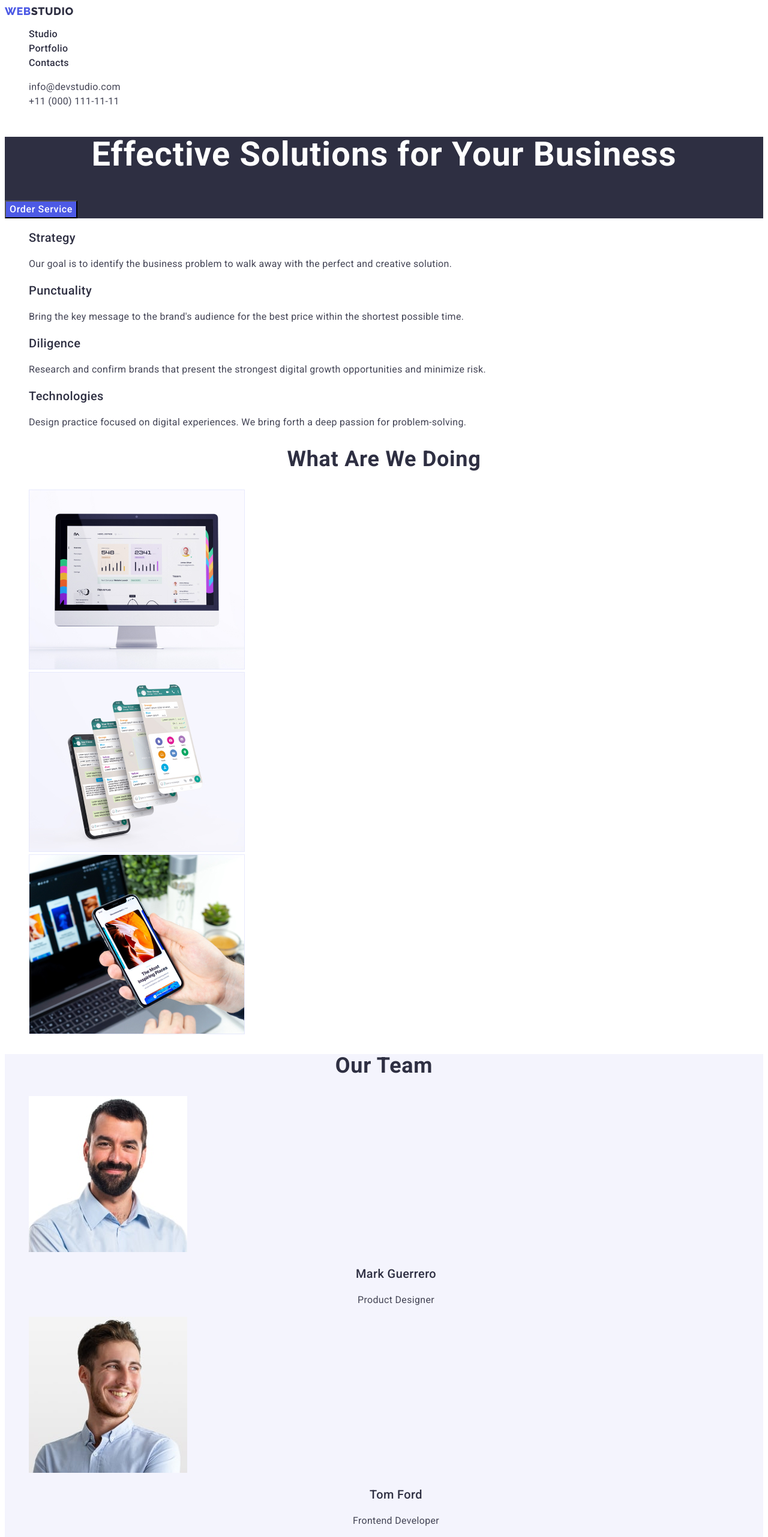
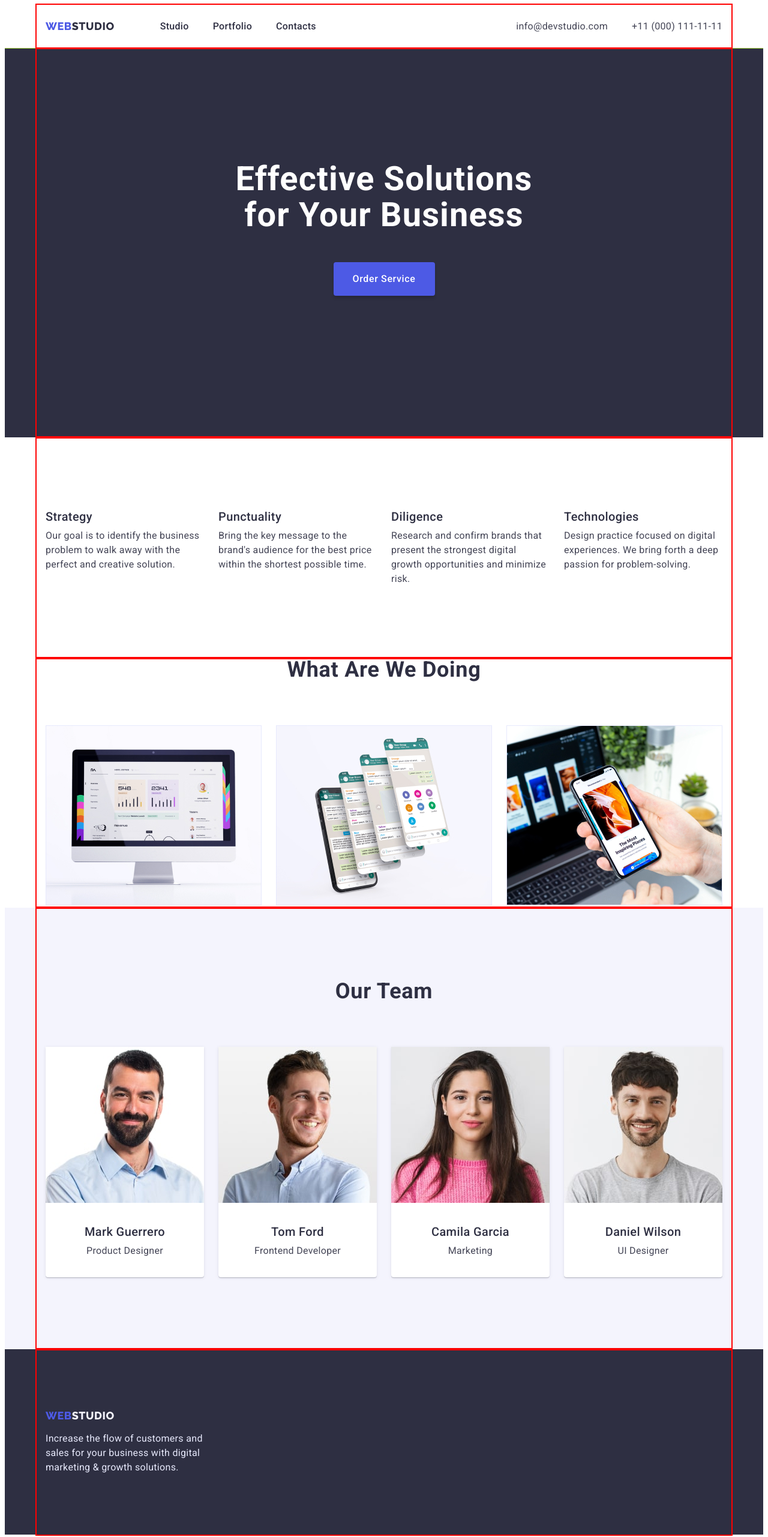
Before and after one commit to oleg-mahnichev/goit-markup-hw-03, a plain HTML site: page index.html in a window 1280 px wide. Shown: the top 2562 px of the page at 60% size. Drawn offline with Linux system fonts and the light colour scheme.

Commit message:
made_css_homework3

```diff
--- a/css/styles.css
+++ b/css/styles.css
@@ -21,40 +21,66 @@ body {
   font-family: "Roboto", sans-serif;
   color: var(--text-color);
 }
-* {
+/* Utillity */
+h1,
+h2,
+h3,
+h4,
+h5,
+h6 {
+  margin: 0;
+}
+ul,
+p {
+  padding-left: 0;
+  margin: 0;
+}
+.link {
   text-decoration: none;
+}
+.list {
   list-style: none;
 }
 .btn {
   cursor: pointer;
 }
-/*------------------------------------HEADER-----------------------------------*/
+.container {
+  max-width: 1128px;
+  padding: 0 15px;
+  margin: 0 auto;
+  outline: 2px solid red;
+  padding-top: 120px;
+  padding-bottom: 120px;
+}
+/**------------------------------------HEADER-----------------------------------*/
+.header {
+  border-bottom: 1px solid yellowgreen;
+  /* #e7e9fc */
+}
 .header-logo {
+  display: flex;
+  margin-right: 76px;
+  align-items: center;
+
   font-family: "Raleway", sans-serif;
   font-weight: 800;
   font-size: 18px;
   line-height: 1.17;
-  display: flex;
-  align-items: center;
   letter-spacing: 0.03em;
   text-transform: uppercase;
   color: var(--corporate-color);
 }
-.link {
-  text-decoration: none;
-}
+
 .header-logo-span {
   color: var(--title-text-color);
 }
+
 .header-item {
   font-weight: 500;
   font-size: 16px;
   line-height: 1.5;
   letter-spacing: 0.02em;
   color: var(--title-text-color);
-}
-.list {
-  list-style: none;
 }
 .header-item:hover,
 .header-item:focus,
@@ -75,27 +101,76 @@ body {
 .header-adress:active {
   color: var(--hover-link-color);
 }
-/* --------------------------------------------------HERO SECTION */
+.header-container {
+  display: flex;
+  align-items: center;
+  padding-top: 0;
+  padding-bottom: 0;
+}
+
+.header-hrefs {
+  display: flex;
+  align-items: center;
+  gap: 40px;
+}
+.header-nav {
+  display: flex;
+  align-items: center;
+  margin-right: auto;
+  padding: 24px 0;
+}
+.adress-items {
+  display: flex;
+  gap: 40px;
+  padding: 24px 0;
+}
+
+/*
+.header-hrefs .item + .item {
+  margin-left: 40px;
+}
+.adress-items {
+  display: flex;
+  margin-left: auto;
+}
+.adress-items .item + .item {
+  margin-left: 40px;
+} */
+
+/** --------------------------------------------------HERO SECTION */
 .hero-section {
   background-color: var(--hero-background-color);
 }
+.hero-container {
+  padding-top: 188px;
+  padding-bottom: 188px;
+}
+
 .hero-title {
+  margin: 0 auto;
+  max-width: 496px;
   font-size: 56px;
   line-height: 1.07;
   text-align: center;
   letter-spacing: 0.02em;
   color: var(--hero-title-text-color);
 }
+
 .hero-btn {
+  display: block;
+  min-width: 169px;
+  min-height: 56px;
+  margin: 48px auto;
   background-color: var(--hero-btn-background);
   font-family: "Roboto", sans-serif;
   font-weight: 500;
   font-size: 16px;
   line-height: 1.5;
-  display: flex;
-  align-items: center;
   letter-spacing: 0.04em;
+  border-color: transparent;
   color: var(--hero-btn-text-color);
+  box-shadow: 0px 4px 4px rgba(0, 0, 0, 0.15);
+  border-radius: 4px;
 }
 .hero-btn:hover,
 .hero-btn:focus,
@@ -109,6 +184,7 @@ body {
   line-height: 1.2;
   letter-spacing: 0.02em;
   color: var(--title-text-color);
+  margin-bottom: 8px;
 }
 .about-text-item {
   font-size: 16px;
@@ -116,8 +192,19 @@ body {
   letter-spacing: 0.02em;
   color: var(--text-color);
 }
-/* ------------------------------------------WHAT ARE WE DOING */
+
+.about-us {
+  display: flex;
+  gap: 24px;
+}
+.about-list-wrap {
+  max-width: 264px;
+  /* min-height: 104px; */
+}
+
+/** ------------------------------------------WHAT ARE WE DOING */
 .wawd-title {
+  margin-bottom: 72px;
   font-size: 36px;
   line-height: 1.11;
   text-align: center;
@@ -125,13 +212,26 @@ body {
   text-transform: capitalize;
   color: var(--title-text-color);
 }
-.wawd=item-img {
+.about-text-item {
+  font-size: 16px;
+  line-height: 24px;
+  letter-spacing: 0.02em;
+  color: var(--text-color);
 }
-/* --------------------------------------------OUR TEAM */
+.wawd {
+  display: flex;
+  gap: 24px;
+}
+.wawd-container {
+  padding-top: 0px;
+  padding-bottom: 0px;
+}
+/** --------------------------------------------OUR TEAM */
 .ourteam-section {
   background-color: var(--ourteam-background);
 }
 .ourteam-title {
+  margin-bottom: 72px;
   font-size: 36px;
   line-height: 1.11;
   text-align: center;
@@ -139,11 +239,9 @@ body {
   text-transform: capitalize;
   color: var(--title-text-color);
 }
-.ourteam-list {
-}
-.ourteam-item-img {
-}
+
 .ourteam-name-item {
+  margin-bottom: 8px;
   font-weight: 500;
   font-size: 20px;
   line-height: 1.2;
@@ -158,7 +256,23 @@ body {
   letter-spacing: 0.02em;
   color: var(--text-color);
 }
-/* -----------------------------------------------------FOOTER */
+.ourteam-cards {
+  display: flex;
+  gap: 24px;
+  width: calc((100% - 72px) / 4);
+}
+.card-info {
+  width: 264;
+  background-color: #ffffff;
+  box-shadow: 0px 1px 6px rgba(46, 47, 66, 0.08),
+    0px 1px 1px rgba(46, 47, 66, 0.16), 0px 2px 1px rgba(46, 47, 66, 0.08);
+  border-radius: 0px 0px 4px 4px;
+}
+.title-cards-team {
+  width: 232;
+  margin: 32px 16px;
+}
+/** -----------------------------------------------------FOOTER */
 .footer {
   background-color: var(--footer-background);
 }
@@ -173,6 +287,7 @@ body {
   letter-spacing: 0.03em;
   text-transform: uppercase;
   color: var(--corporate-color);
+  margin-bottom: 16px;
 }
 .footer-logo-span {
   color: var(--footer-span-text-color);
@@ -182,8 +297,13 @@ body {
   line-height: 1.5;
   letter-spacing: 0.02em;
   color: var(--footer-text-color);
+  width: 264px;
 }
-/* ---------------------------------PORTFOLIO_HTML--------------------------- */
+.footer-container {
+  padding-top: 100px;
+  padding-bottom: 100px;
+}
+/** ---------------------------------PORTFOLIO_PAGE--------------------------- */
 .nav-button {
   font-family: "Roboto", sans-serif;
   font-style: normal;
@@ -203,6 +323,8 @@ body {
   color: var(--nav-btn-text-color);
 }
 .project-title {
+  margin-bottom: 8px;
+  padding-left: 16px;
   font-weight: 500;
   font-size: 20px;
   line-height: 1.2;
@@ -210,8 +332,33 @@ body {
   color: var(--title-text-color);
 }
 .project-kind {
+  padding-left: 16px;
   font-size: 16px;
   line-height: 1.5;
   letter-spacing: 0.02em;
   color: var(--text-color);
 }
+.nav-btn-menu {
+  display: flex;
+  gap: 24px;
+  margin-top: 96px;
+  margin-bottom: 72px;
+  border-radius: 4px;
+  justify-content: center;
+}
+.nav-button {
+  padding: 12px 24px;
+}
+.projects-menu {
+  display: flex;
+  flex-wrap: wrap;
+  row-gap: 48px;
+  column-gap: 24px;
+}
+.project-item-list {
+  outline: 1px solid #e7e9fc;
+}
+.portfolio-name-wrap {
+  margin-top: 32px;
+  margin-bottom: 32px;
+}
--- a/index.html
+++ b/index.html
@@ -16,66 +16,76 @@
   <body>
     <!---------------------------------------------------HEADER---------------------------------------------------->
     <header class="header">
+      <div class="container header-container">
         <nav class="header-nav">
           <a class="header-logo link" href="./index.html"
             >Web<span class="header-logo-span">Studio</span></a
           >
           <ul class="header-hrefs list">
-          <li><a class="header-item link" href="./index.html">Studio</a></li>
-          <li>
+            <li class="item">
+              <a class="header-item link" href="./index.html">Studio</a>
+            </li>
+            <li class="item">
               <a class="header-item link" href="./portfolio.html">Portfolio</a>
             </li>
-          <li><a class="header-item link" href="">Contacts</a></li>
+            <li class="item">
+              <a class="header-item link" href="">Contacts</a>
+            </li>
           </ul>
         </nav>
         <address class="adress">
           <ul class="adress-items list">
-          <li>
+            <li class="item">
               <a class="header-adress link" href="mailto:info@devstudio.com">
                 info@devstudio.com
               </a>
             </li>
-          <li>
+            <li class="item">
               <a class="header-adress link" href="tel:+110001111111"
                 >+11 (000) 111-11-11</a
               >
             </li>
           </ul>
         </address>
+      </div>
     </header>
     <!-----------------------------------------Main-------------------------------------------->
     <main>
       <!---------------------------------------HERO--------------------------------------------->
       <section class="hero-section">
+        <div class="container hero-container">
           <h1 class="hero-title">Effective Solutions for Your Business</h1>
           <button class="hero-btn btn" type="button">Order Service</button>
+        </div>
       </section>
+
       <section>
         <!------------------------------------ABOUT WEBSTUDIO---------------------------------->
         <h2 hidden>About Webstudio</h2>
-        <ul class="about-us">
-          <li>
+        <div class="container about-container">
+          <ul class="about-us list">
+            <li class="about-list-wrap">
               <h3 class="about-title-item">Strategy</h3>
               <p class="about-text-item">
-              Our goal is to identify the business problem to walk away with the
-              perfect and creative solution.
+                Our goal is to identify the business problem to walk away with
+                the perfect and creative solution.
               </p>
             </li>
-          <li>
+            <li class="about-list-wrap">
               <h3 class="about-title-item">Punctuality</h3>
               <p class="about-text-item">
                 Bring the key message to the brand's audience for the best price
                 within the shortest possible time.
               </p>
             </li>
-          <li>
+            <li class="about-list-wrap">
               <h3 class="about-title-item">Diligence</h3>
               <p class="about-text-item">
                 Research and confirm brands that present the strongest digital
                 growth opportunities and minimize risk.
               </p>
             </li>
-          <li>
+            <li class="about-list-wrap">
               <h3 class="about-title-item">Technologies</h3>
               <p class="about-text-item">
                 Design practice focused on digital experiences. We bring forth a
@@ -83,9 +93,11 @@
               </p>
             </li>
           </ul>
+        </div>
       </section>
       <!-----------------------------------------WHAT ARE WE DOING----------------------------->
       <section class="wawd-section">
+        <div class="container wawd-container">
           <h2 class="wawd-title">What are we doing</h2>
           <ul class="wawd list">
             <li>
@@ -116,12 +128,15 @@
               />
             </li>
           </ul>
+        </div>
       </section>
       <!------------------------------------------OUR TEAM------------------------------------->
       <section class="ourteam-section">
+        <div class="container">
           <h2 class="ourteam-title">Our Team</h2>
+          <div class="ourteam-container">
             <ul class="ourteam-cards list">
-          <li>
+              <li class="card-info">
                 <img
                   class="ourteam-item-img"
                   src="./images/team_card_1-min.jpg"
@@ -129,10 +144,12 @@
                   width="264"
                   height="260"
                 />
+                <div class="title-cards-team">
                   <h3 class="ourteam-name-item">Mark Guerrero</h3>
                   <p class="ourteam-job-item">Product Designer</p>
+                </div>
               </li>
-          <li>
+              <li class="card-info">
                 <img
                   class="ourteam-item-img"
                   src="./images/team_card_2-min.jpg"
@@ -140,10 +157,12 @@
                   width="264"
                   height="260"
                 />
+                <div class="title-cards-team">
                   <h3 class="ourteam-name-item">Tom Ford</h3>
                   <p class="ourteam-job-item">Frontend Developer</p>
+                </div>
               </li>
-          <li>
+              <li class="card-info">
                 <img
                   class="ourteam-item-img"
                   src="./images/team_card_3-min.jpg"
@@ -151,11 +170,13 @@
                   width="264"
                   height="260"
                 />
+                <div class="title-cards-team">
                   <h3 class="ourteam-name-item">Camila Garcia</h3>
                   <p class="ourteam-job-item">Marketing</p>
+                </div>
               </li>
 
-          <li>
+              <li class="card-info">
                 <img
                   class="ourteam-item-img"
                   src="./images/team_card_4-min.jpg"
@@ -163,21 +184,27 @@
                   width="264"
                   height="260"
                 />
+                <div class="title-cards-team">
                   <h3 class="ourteam-name-item">Daniel Wilson</h3>
                   <p class="ourteam-job-item">UI Designer</p>
+                </div>
               </li>
             </ul>
+          </div>
+        </div>
       </section>
     </main>
     <!----------------------------------------------------------------FOOTER------------------------------------------>
     <footer class="footer">
+      <div class="container footer-container">
         <a class="footer-logo link" href="./index.html"
           >Web<span class="footer-logo-span">Studio</span></a
         >
         <p class="footer-text">
-        Increase the flow of customers and sales for your business with digital
-        marketing & growth solutions.
+          Increase the flow of customers and sales for your business with
+          digital marketing & growth solutions.
         </p>
+      </div>
     </footer>
   </body>
 </html>
```
Also changed, not shown: portfolio.html (+51 -18 lines). Lines whose indentation alone changed are shown as unchanged.
